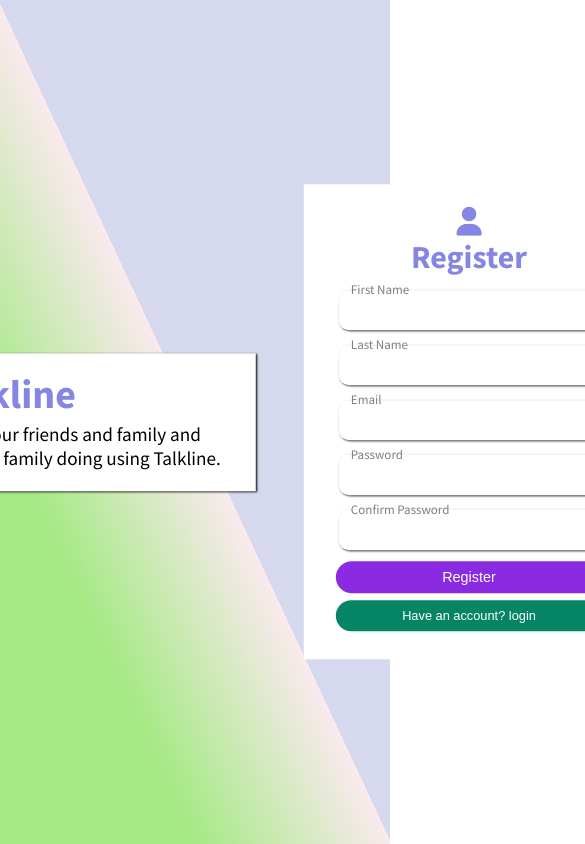
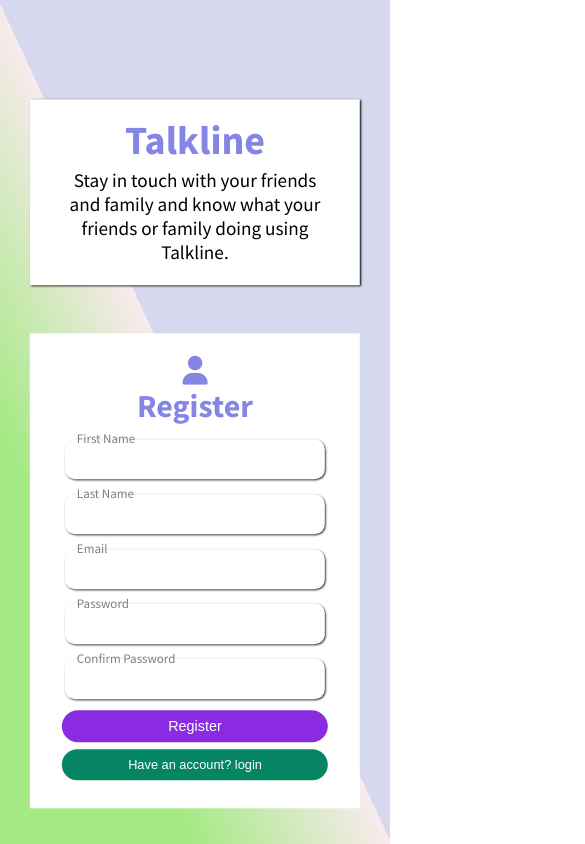
Before and after one commit to samuelberhane/mern-talkline, a React (Create React App) app in the folder frontend/: page /register in a window 390 px wide. Shown: the top 844 px of the page, 585 px wide, since content can reach past the window. Built offline with nearby package versions, Linux system fonts and the light colour scheme.

Commit message:
Style Login and Register page to make it responsive.

```diff
--- a/frontend/src/pages/auth.css
+++ b/frontend/src/pages/auth.css
@@ -1,5 +1,6 @@
 .auth {
-  height: 100vh;
+  min-height: 100vh;
+  padding: 2rem;
   background: linear-gradient(
     65deg,
     rgba(76, 212, 12, 0.5) 25%,
@@ -15,14 +16,17 @@
   left: 50%;
   transform: translate(-50%, -50%);
   display: flex;
+  flex-direction: column;
   gap: 3rem;
   align-items: center;
+  padding: 2rem;
+  margin-top: 2rem;
 }
 .authContent {
   background: #ffffff;
   box-shadow: 1px 1px 2px;
   padding: 1rem 2rem;
-  width: 500px;
+  width: 100%;
   text-align: center;
 }
 
@@ -120,3 +124,15 @@
   width: 260px;
   text-align: center;
 }
+
+@media only screen and (min-width: 768px) {
+  .authContent {
+    width: 450px;
+  }
+}
+
+@media only screen and (min-width: 991px) {
+  .authContainer {
+    flex-direction: row;
+  }
+}
--- a/frontend/src/pages/login/Login.jsx
+++ b/frontend/src/pages/login/Login.jsx
@@ -55,7 +55,7 @@
         <div className="authContent">
           <h1>Talkline</h1>
           <p>
-            Staying in touch with your friends and family and know what your
+            Stay in touch with your friends and family and know what your
             friends or family doing using Talkline.
           </p>
         </div>
--- a/frontend/src/pages/register/Register.jsx
+++ b/frontend/src/pages/register/Register.jsx
@@ -45,7 +45,7 @@
         <div className="authContent">
           <h1>Talkline</h1>
           <p>
-            Staying in touch with your friends and family and know what your
+            Stay in touch with your friends and family and know what your
             friends or family doing using Talkline.
           </p>
         </div>
```
